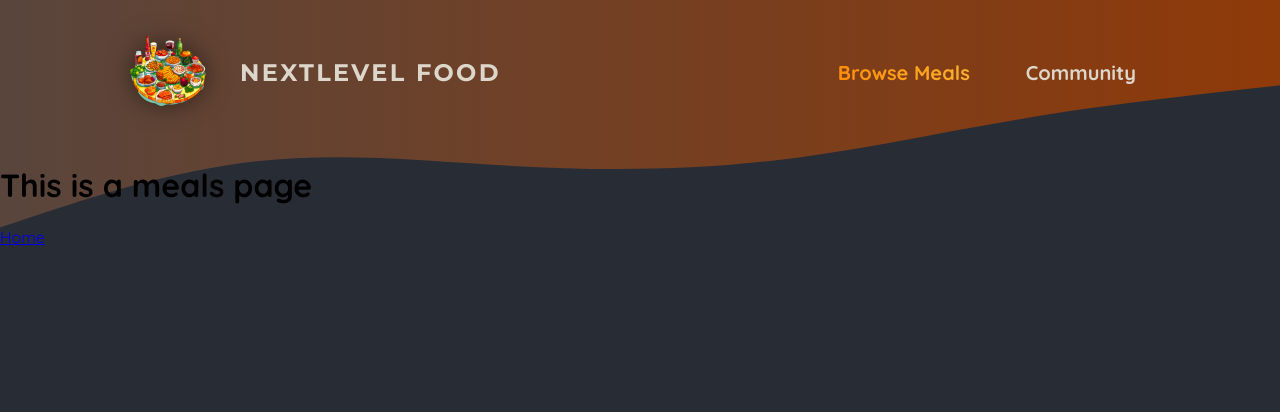
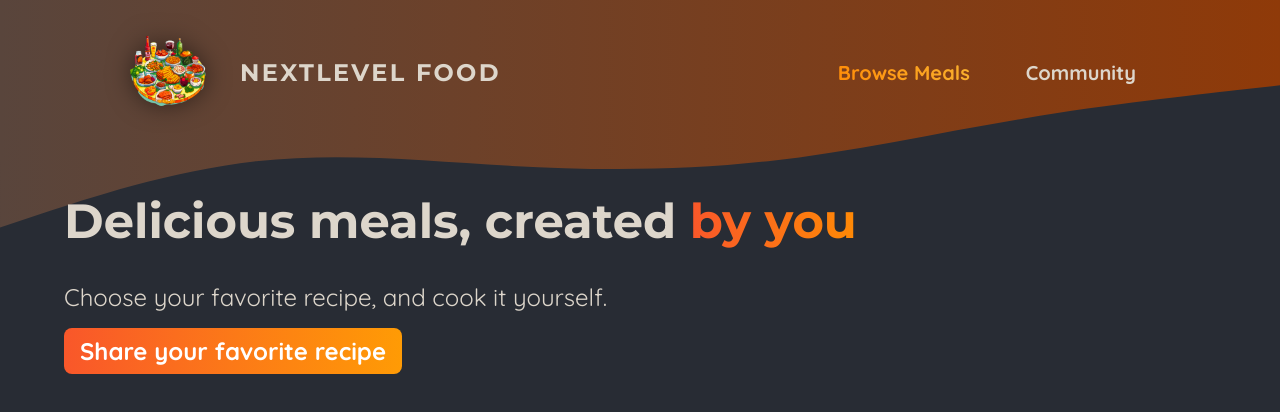
Before and after one commit to OriArvy/Learning-NextJs-Meals-Project, a Next.js app: page /meals in a window 1280 px wide. Shown: the top 412 px of the page. Built offline with nearby package versions, Linux system fonts and the light colour scheme.

Commit message:
Added meals page

```diff
--- a/app/meals/page.js
+++ b/app/meals/page.js
@@ -1,10 +1,23 @@
 import Link from "next/link";
+import classes from './page.module.css'
+import MealsGrid from "@/components/meals/meals-grid";
 
 export default function MealsPage() {
   return (
     <>
-      <h1>This is a meals page</h1>
-      <Link href="/">Home</Link>
+      <header className={classes.header}>
+      <h1>
+          Delicious meals, created {' '}
+          <span className={classes.highlight}>by you</span>
+        </h1>
+        <p>Choose your favorite recipe, and cook it yourself.</p>
+        <p className={classes.cta}>
+          <Link href="/meals/share">Share your favorite recipe</Link>
+        </p>
+      </header>
+      <main className={classes.main}>
+        <MealsGrid meals={[]} />
+      </main>
     </>
   )
 }
--- /dev/null
+++ b/app/meals/page.module.css
@@ -0,0 +1,51 @@
+.header {
+  gap: 3rem;
+  margin: 3rem auto 5rem auto;
+  width: 90%;
+  max-width: 75rem;
+  color: #ddd6cb;
+  font-size: 1.5rem;
+}
+
+.header h1 {
+  font-family: 'Montserrat', sans-serif;
+}
+
+.highlight {
+  background: linear-gradient(90deg, #f9572a, #ff8a05);
+  background-clip: text;
+  -webkit-background-clip: text;
+  -webkit-text-fill-color: transparent;
+}
+
+.header p {
+  margin: 0;
+}
+
+.cta a {
+  display: inline-block;
+  margin-top: 1rem;
+  padding: 0.5rem 1rem;
+  border-radius: 0.5rem;
+  background: linear-gradient(90deg, #f9572a, #ff9b05);
+  color: #ffffff;
+  font-weight: bold;
+  text-decoration: none;
+}
+
+.loading {
+  text-align: center;
+  animation: loading 1.2s ease-in-out infinite;
+}
+
+@keyframes loading {
+  0% {
+    color: #e9e9e9;
+  }
+  50% {
+    color: #b89b84;
+  }
+  100% {
+    color: #e9e9e9;
+  }
+}
--- /dev/null
+++ b/components/meals/meal-item.js
@@ -0,0 +1,26 @@
+import Link from 'next/link';
+import Image from 'next/image';
+
+import classes from './meal-item.module.css';
+
+export default function MealItem({ title, slug, image, summary, creator }) {
+  return (
+    <article className={classes.meal}>
+      <header>
+        <div className={classes.image}>
+          <Image src={image} alt={title} fill />
+        </div>
+        <div className={classes.headerText}>
+          <h2>{title}</h2>
+          <p>by {creator}</p>
+        </div>
+      </header>
+      <div className={classes.content}>
+        <p className={classes.summary}>{summary}</p>
+        <div className={classes.actions}>
+          <Link href={`/meals/${slug}`}>View Details</Link>
+        </div>
+      </div>
+    </article>
+  );
+}
--- /dev/null
+++ b/components/meals/meal-item.module.css
@@ -0,0 +1,75 @@
+.meal {
+  display: flex;
+  flex-direction: column;
+  justify-content: space-between;
+  height: 100%;
+  border-radius: 4px;
+  box-shadow: 0 0 12px rgba(0, 0, 0, 0.3);
+  overflow: hidden;
+  transition: all 0.3s ease-in-out;
+  color: #ddd6cb;
+  background: linear-gradient(90deg, #2c1e19, #25200f);
+}
+
+.headerText {
+  padding: 0.5rem 1rem 0 1rem;
+}
+
+.headerText h2 {
+  margin: 0;
+  font-size: 1.5rem;
+  font-family: 'Montserrat', sans-serif;
+}
+
+.headerText p {
+  font-size: 0.75rem;
+  color: #cfa69b;
+  font-style: italic;
+}
+
+.meal h2,
+.meal p {
+  margin: 0;
+}
+
+.image {
+  position: relative;
+  height: 15rem;
+}
+
+.meal img {
+  object-fit: cover;
+}
+
+.content {
+  display: flex;
+  flex-direction: column;
+  justify-content: space-between;
+  height: 100%;
+}
+
+.summary {
+  padding: 1rem 1rem 0 1rem;
+}
+
+.actions {
+  padding: 1rem;
+  text-align: right;
+}
+
+.actions a {
+  display: inline-block;
+  margin-top: 1rem;
+  padding: 0.5rem 1rem;
+  border-radius: 0.5rem;
+  background: linear-gradient(90deg, #f9572a, #ff9b05);
+  color: #ffffff;
+  font-weight: bold;
+  text-decoration: none;
+}
+
+.actions a:hover,
+.actions a:active {
+  background: linear-gradient(90deg, #fd4715, #f9b241);
+  box-shadow: 0 0 12px rgba(242, 100, 18, 0.8);
+}
--- /dev/null
+++ b/components/meals/meals-grid.js
@@ -0,0 +1,13 @@
+import MealItem from './meal-item'
+import classes from './meals-grid.module.css'
+
+export default function MealsGrid({meals}) {
+  return (
+    <ul className={classes.meals}>
+      {meals.map((meal) => (
+      <li key={meal.id}>
+        <MealItem {...meal} />
+      </li>))}
+    </ul>
+  )
+}
--- /dev/null
+++ b/components/meals/meals-grid.module.css
@@ -0,0 +1,10 @@
+.meals {
+  width: 90%;
+  max-width: 90rem;
+  display: grid;
+  grid-template-columns: repeat(auto-fill, minmax(20rem, 1fr));
+  grid-gap: 5rem;
+  margin: 2rem auto;
+  list-style: none;
+  padding: 0;
+}
```
